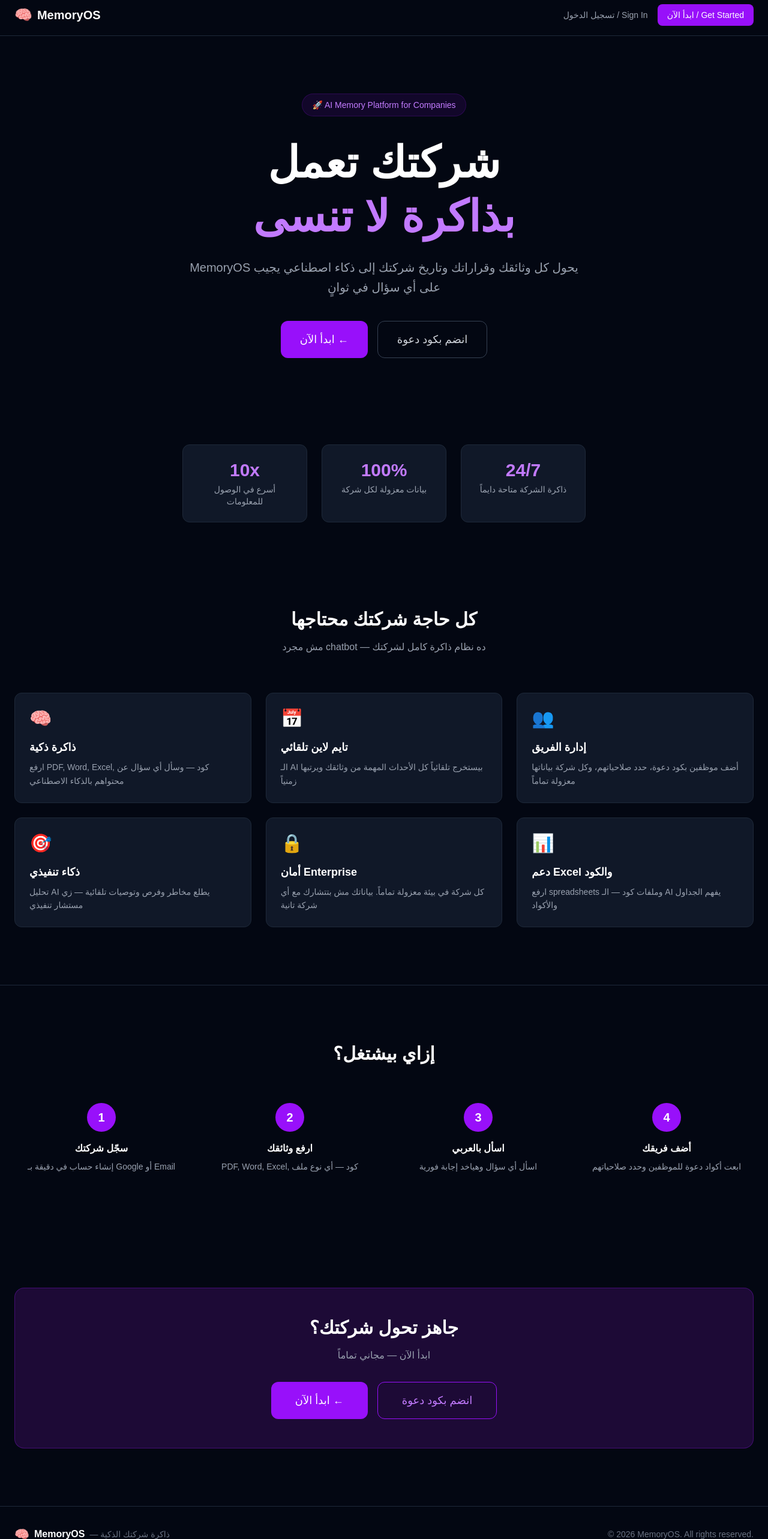
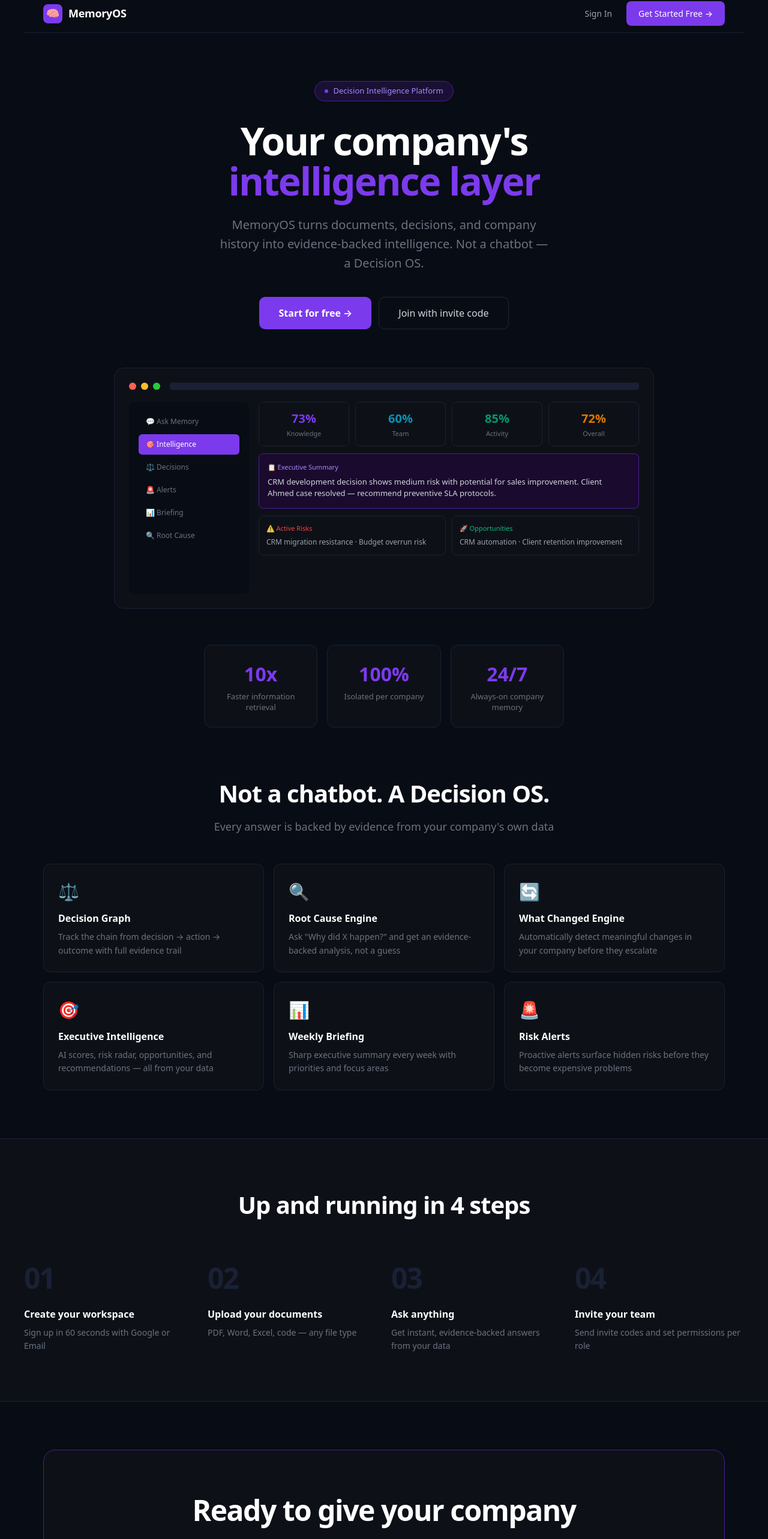
Before and after one commit to eslam-ahmed43/memorysaas, a Next.js app: page /landing in a window 1280 px wide. Shown: the part 9-2575 px from the top of the page at 60% size. Built offline with nearby package versions, Linux system fonts and the light colour scheme.

Commit message:
redesign landing page enterprise

```diff
--- a/app/landing/page.tsx
+++ b/app/landing/page.tsx
@@ -5,129 +5,194 @@
     const router = useRouter()
 
     return (
-        <div className="min-h-screen bg-gray-950 text-white">
-            <nav className="border-b border-gray-800 px-6 py-4 flex items-center justify-between max-w-7xl mx-auto">
-                <div className="flex items-center gap-2">
-                    <span className="text-2xl">🧠</span>
-                    <span className="font-bold text-xl">MemoryOS</span>
+        <div style={{ minHeight: '100vh', background: '#080C14', color: '#fff', fontFamily: 'system-ui, -apple-system, sans-serif' }}>
+
+            {/* NAV */}
+            <nav style={{ borderBottom: '1px solid #1a2035', padding: '0 32px', height: '64px', display: 'flex', alignItems: 'center', justifyContent: 'space-between', maxWidth: '1200px', margin: '0 auto', width: '100%' }}>
+                <div style={{ display: 'flex', alignItems: 'center', gap: '10px' }}>
+                    <div style={{ width: '32px', height: '32px', background: '#7C3AED', borderRadius: '8px', display: 'flex', alignItems: 'center', justifyContent: 'center', fontSize: '18px' }}>🧠</div>
+                    <span style={{ fontWeight: '700', fontSize: '18px', letterSpacing: '-0.3px' }}>MemoryOS</span>
                 </div>
-                <div className="flex items-center gap-4">
+                <div style={{ display: 'flex', alignItems: 'center', gap: '12px' }}>
                     <button onClick={() => router.push('/login')}
-                        className="text-gray-400 hover:text-white transition-colors text-sm">
-                        تسجيل الدخول / Sign In
+                        style={{ background: 'none', border: 'none', color: '#9ca3af', cursor: 'pointer', fontSize: '14px', padding: '8px 12px' }}>
+                        Sign In
                     </button>
                     <button onClick={() => router.push('/login')}
-                        className="bg-purple-600 hover:bg-purple-700 text-white px-4 py-2 rounded-lg text-sm transition-all">
-                        ابدأ الآن / Get Started
+                        style={{ background: '#7C3AED', border: 'none', color: '#fff', cursor: 'pointer', fontSize: '14px', padding: '10px 20px', borderRadius: '8px', fontWeight: '500' }}>
+                        Get Started Free →
                     </button>
                 </div>
             </nav>
 
-            <section className="max-w-7xl mx-auto px-6 py-24 text-center">
-                <div className="inline-flex items-center gap-2 bg-purple-600/10 border border-purple-600/20 rounded-full px-4 py-2 mb-8">
-                    <span className="text-purple-400 text-sm">🚀 AI Memory Platform for Companies</span>
+            {/* HERO */}
+            <section style={{ maxWidth: '1200px', margin: '0 auto', padding: '80px 32px 60px' }}>
+                <div style={{ display: 'flex', flexDirection: 'column', alignItems: 'center', textAlign: 'center', marginBottom: '64px' }}>
+                    <div style={{ display: 'inline-flex', alignItems: 'center', gap: '8px', background: '#1a1035', border: '1px solid #4C1D95', borderRadius: '100px', padding: '6px 16px', marginBottom: '32px' }}>
+                        <div style={{ width: '6px', height: '6px', background: '#7C3AED', borderRadius: '50%' }}></div>
+                        <span style={{ fontSize: '13px', color: '#a78bfa' }}>Decision Intelligence Platform</span>
                     </div>
-                <h1 className="text-5xl md:text-7xl font-bold mb-6 leading-tight">
-                    شركتك تعمل<br />
-                    <span className="text-purple-400">بذاكرة لا تنسى</span>
+                    <h1 style={{ fontSize: '64px', fontWeight: '800', lineHeight: '1.05', letterSpacing: '-2px', marginBottom: '24px', maxWidth: '800px' }}>
+                        Your company's<br />
+                        <span style={{ color: '#7C3AED' }}>intelligence layer</span>
                     </h1>
-                <p className="text-gray-400 text-xl mb-10 max-w-2xl mx-auto leading-relaxed">
-                    MemoryOS يحول كل وثائقك وقراراتك وتاريخ شركتك إلى ذكاء اصطناعي يجيب على أي سؤال في ثوانٍ
+                    <p style={{ fontSize: '20px', color: '#6b7280', lineHeight: '1.6', maxWidth: '560px', marginBottom: '40px' }}>
+                        MemoryOS turns documents, decisions, and company history into evidence-backed intelligence. Not a chatbot — a Decision OS.
                     </p>
-                <div className="flex gap-4 justify-center flex-wrap">
+                    <div style={{ display: 'flex', gap: '12px', flexWrap: 'wrap', justifyContent: 'center' }}>
                         <button onClick={() => router.push('/login')}
-                        className="bg-purple-600 hover:bg-purple-700 text-white font-medium px-8 py-4 rounded-xl text-lg transition-all">
-                        ابدأ الآن ←
+                            style={{ background: '#7C3AED', border: 'none', color: '#fff', cursor: 'pointer', fontSize: '16px', padding: '14px 32px', borderRadius: '10px', fontWeight: '600' }}>
+                            Start for free →
                         </button>
                         <button onClick={() => router.push('/join')}
-                        className="border border-gray-700 hover:border-purple-500 text-gray-300 hover:text-white font-medium px-8 py-4 rounded-xl text-lg transition-all">
-                        انضم بكود دعوة
+                            style={{ background: 'none', border: '1px solid #1f2937', color: '#d1d5db', cursor: 'pointer', fontSize: '16px', padding: '14px 32px', borderRadius: '10px' }}>
+                            Join with invite code
                         </button>
+                    </div>
+                </div>
+
+                {/* PRODUCT MOCKUP */}
+                <div style={{ background: '#0D1117', border: '1px solid #1a2035', borderRadius: '16px', padding: '24px', maxWidth: '900px', margin: '0 auto' }}>
+                    <div style={{ display: 'flex', gap: '8px', marginBottom: '20px' }}>
+                        <div style={{ width: '12px', height: '12px', borderRadius: '50%', background: '#ff5f57' }}></div>
+                        <div style={{ width: '12px', height: '12px', borderRadius: '50%', background: '#febc2e' }}></div>
+                        <div style={{ width: '12px', height: '12px', borderRadius: '50%', background: '#28c840' }}></div>
+                        <div style={{ flex: 1, background: '#1a2035', borderRadius: '4px', height: '12px', marginLeft: '8px' }}></div>
+                    </div>
+                    <div style={{ display: 'grid', gridTemplateColumns: '200px 1fr', gap: '16px', minHeight: '320px' }}>
+                        {/* Sidebar */}
+                        <div style={{ background: '#080C14', borderRadius: '10px', padding: '16px', display: 'flex', flexDirection: 'column', gap: '4px' }}>
+                            {['💬 Ask Memory', '🎯 Intelligence', '⚖️ Decisions', '🚨 Alerts', '📊 Briefing', '🔍 Root Cause'].map((item, i) => (
+                                <div key={i} style={{ padding: '8px 12px', borderRadius: '6px', fontSize: '12px', color: i === 1 ? '#fff' : '#6b7280', background: i === 1 ? '#7C3AED' : 'none', cursor: 'pointer' }}>
+                                    {item}
+                                </div>
+                            ))}
+                        </div>
+                        {/* Main content */}
+                        <div style={{ display: 'flex', flexDirection: 'column', gap: '12px' }}>
+                            <div style={{ display: 'grid', gridTemplateColumns: 'repeat(4, 1fr)', gap: '10px' }}>
+                                {[
+                                    { label: 'Knowledge', value: '73%', color: '#7C3AED' },
+                                    { label: 'Team', value: '60%', color: '#0891b2' },
+                                    { label: 'Activity', value: '85%', color: '#059669' },
+                                    { label: 'Overall', value: '72%', color: '#d97706' },
+                                ].map((s, i) => (
+                                    <div key={i} style={{ background: '#0D1117', border: '1px solid #1a2035', borderRadius: '8px', padding: '12px', textAlign: 'center' }}>
+                                        <div style={{ fontSize: '20px', fontWeight: '700', color: s.color }}>{s.value}</div>
+                                        <div style={{ fontSize: '11px', color: '#6b7280', marginTop: '2px' }}>{s.label}</div>
+                                    </div>
+                                ))}
+                            </div>
+                            <div style={{ background: '#1a0a2e', border: '1px solid #4C1D95', borderRadius: '8px', padding: '14px' }}>
+                                <div style={{ fontSize: '11px', color: '#a78bfa', marginBottom: '6px' }}>📋 Executive Summary</div>
+                                <div style={{ fontSize: '13px', color: '#d1d5db', lineHeight: '1.5' }}>CRM development decision shows medium risk with potential for sales improvement. Client Ahmed case resolved — recommend preventive SLA protocols.</div>
+                            </div>
+                            <div style={{ display: 'grid', gridTemplateColumns: '1fr 1fr', gap: '10px' }}>
+                                <div style={{ background: '#0D1117', border: '1px solid #1a2035', borderRadius: '8px', padding: '12px' }}>
+                                    <div style={{ fontSize: '11px', color: '#ef4444', marginBottom: '6px' }}>⚠️ Active Risks</div>
+                                    <div style={{ fontSize: '12px', color: '#9ca3af' }}>CRM migration resistance · Budget overrun risk</div>
+                                </div>
+                                <div style={{ background: '#0D1117', border: '1px solid #1a2035', borderRadius: '8px', padding: '12px' }}>
+                                    <div style={{ fontSize: '11px', color: '#10b981', marginBottom: '6px' }}>🚀 Opportunities</div>
+                                    <div style={{ fontSize: '12px', color: '#9ca3af' }}>CRM automation · Client retention improvement</div>
+                                </div>
+                            </div>
+                        </div>
+                    </div>
                 </div>
             </section>
 
-            <section className="max-w-7xl mx-auto px-6 py-12">
-                <div className="grid grid-cols-3 gap-6 max-w-2xl mx-auto">
+            {/* STATS */}
+            <section style={{ maxWidth: '1200px', margin: '0 auto', padding: '0 32px 80px' }}>
+                <div style={{ display: 'grid', gridTemplateColumns: 'repeat(3, 1fr)', gap: '16px', maxWidth: '600px', margin: '0 auto' }}>
                     {[
-                        { number: '10x', label: 'أسرع في الوصول للمعلومات' },
-                        { number: '100%', label: 'بيانات معزولة لكل شركة' },
-                        { number: '24/7', label: 'ذاكرة الشركة متاحة دايماً' },
+                        { number: '10x', label: 'Faster information retrieval' },
+                        { number: '100%', label: 'Isolated per company' },
+                        { number: '24/7', label: 'Always-on company memory' },
                     ].map((stat, i) => (
-                        <div key={i} className="text-center bg-gray-900 rounded-xl p-6 border border-gray-800">
-                            <p className="text-3xl font-bold text-purple-400 mb-1">{stat.number}</p>
-                            <p className="text-gray-400 text-sm">{stat.label}</p>
+                        <div key={i} style={{ background: '#0D1117', border: '1px solid #1a2035', borderRadius: '12px', padding: '24px', textAlign: 'center' }}>
+                            <div style={{ fontSize: '32px', fontWeight: '800', color: '#7C3AED', marginBottom: '4px' }}>{stat.number}</div>
+                            <div style={{ fontSize: '13px', color: '#6b7280', lineHeight: '1.4' }}>{stat.label}</div>
                         </div>
                     ))}
                 </div>
             </section>
 
-            <section className="max-w-7xl mx-auto px-6 py-24">
-                <h2 className="text-3xl font-bold text-center mb-4">كل حاجة شركتك محتاجها</h2>
-                <p className="text-gray-400 text-center mb-16">مش مجرد chatbot — ده نظام ذاكرة كامل لشركتك</p>
-                <div className="grid grid-cols-1 md:grid-cols-3 gap-6">
+            {/* FEATURES */}
+            <section style={{ maxWidth: '1200px', margin: '0 auto', padding: '0 32px 80px' }}>
+                <div style={{ textAlign: 'center', marginBottom: '48px' }}>
+                    <h2 style={{ fontSize: '40px', fontWeight: '800', letterSpacing: '-1px', marginBottom: '12px' }}>Not a chatbot. A Decision OS.</h2>
+                    <p style={{ fontSize: '18px', color: '#6b7280' }}>Every answer is backed by evidence from your company's own data</p>
+                </div>
+                <div style={{ display: 'grid', gridTemplateColumns: 'repeat(3, 1fr)', gap: '16px' }}>
                     {[
-                        { icon: '🧠', title: 'ذاكرة ذكية', desc: 'ارفع PDF, Word, Excel, كود — وسأل أي سؤال عن محتواهم بالذكاء الاصطناعي' },
-                        { icon: '📅', title: 'تايم لاين تلقائي', desc: 'الـ AI بيستخرج تلقائياً كل الأحداث المهمة من وثائقك ويرتبها زمنياً' },
-                        { icon: '👥', title: 'إدارة الفريق', desc: 'أضف موظفين بكود دعوة، حدد صلاحياتهم، وكل شركة بياناتها معزولة تماماً' },
-                        { icon: '🎯', title: 'ذكاء تنفيذي', desc: 'تحليل AI يطلع مخاطر وفرص وتوصيات تلقائية — زي مستشار تنفيذي' },
-                        { icon: '🔒', title: 'أمان Enterprise', desc: 'كل شركة في بيئة معزولة تماماً. بياناتك مش بتتشارك مع أي شركة تانية' },
-                        { icon: '📊', title: 'دعم Excel والكود', desc: 'ارفع spreadsheets وملفات كود — الـ AI يفهم الجداول والأكواد' },
-                    ].map((feature, i) => (
-                        <div key={i} className="bg-gray-900 rounded-xl p-6 border border-gray-800 hover:border-purple-600 transition-all">
-                            <div className="text-3xl mb-4">{feature.icon}</div>
-                            <h3 className="font-bold text-lg mb-2">{feature.title}</h3>
-                            <p className="text-gray-400 text-sm leading-relaxed">{feature.desc}</p>
+                        { icon: '⚖️', title: 'Decision Graph', desc: 'Track the chain from decision → action → outcome with full evidence trail' },
+                        { icon: '🔍', title: 'Root Cause Engine', desc: 'Ask "Why did X happen?" and get an evidence-backed analysis, not a guess' },
+                        { icon: '🔄', title: 'What Changed Engine', desc: 'Automatically detect meaningful changes in your company before they escalate' },
+                        { icon: '🎯', title: 'Executive Intelligence', desc: 'AI scores, risk radar, opportunities, and recommendations — all from your data' },
+                        { icon: '📊', title: 'Weekly Briefing', desc: 'Sharp executive summary every week with priorities and focus areas' },
+                        { icon: '🚨', title: 'Risk Alerts', desc: 'Proactive alerts surface hidden risks before they become expensive problems' },
+                    ].map((f, i) => (
+                        <div key={i} style={{ background: '#0D1117', border: '1px solid #1a2035', borderRadius: '12px', padding: '24px', transition: 'border-color 0.2s', cursor: 'default' }}
+                            onMouseEnter={e => (e.currentTarget.style.borderColor = '#7C3AED')}
+                            onMouseLeave={e => (e.currentTarget.style.borderColor = '#1a2035')}>
+                            <div style={{ fontSize: '28px', marginBottom: '12px' }}>{f.icon}</div>
+                            <h3 style={{ fontSize: '16px', fontWeight: '700', marginBottom: '8px' }}>{f.title}</h3>
+                            <p style={{ fontSize: '14px', color: '#6b7280', lineHeight: '1.6' }}>{f.desc}</p>
                         </div>
                     ))}
                 </div>
             </section>
 
-            <section className="max-w-7xl mx-auto px-6 py-24 border-t border-gray-800">
-                <h2 className="text-3xl font-bold text-center mb-16">إزاي بيشتغل؟</h2>
-                <div className="grid grid-cols-1 md:grid-cols-4 gap-6">
+            {/* HOW IT WORKS */}
+            <section style={{ background: '#0D1117', borderTop: '1px solid #1a2035', borderBottom: '1px solid #1a2035', padding: '80px 32px' }}>
+                <div style={{ maxWidth: '1200px', margin: '0 auto' }}>
+                    <h2 style={{ fontSize: '40px', fontWeight: '800', textAlign: 'center', letterSpacing: '-1px', marginBottom: '56px' }}>Up and running in 4 steps</h2>
+                    <div style={{ display: 'grid', gridTemplateColumns: 'repeat(4, 1fr)', gap: '24px' }}>
                         {[
-                        { step: '1', title: 'سجّل شركتك', desc: 'إنشاء حساب في دقيقة بـ Google أو Email' },
-                        { step: '2', title: 'ارفع وثائقك', desc: 'PDF, Word, Excel, كود — أي نوع ملف' },
-                        { step: '3', title: 'اسأل بالعربي', desc: 'اسأل أي سؤال وهياخد إجابة فورية' },
-                        { step: '4', title: 'أضف فريقك', desc: 'ابعت أكواد دعوة للموظفين وحدد صلاحياتهم' },
+                            { step: '01', title: 'Create your workspace', desc: 'Sign up in 60 seconds with Google or Email' },
+                            { step: '02', title: 'Upload your documents', desc: 'PDF, Word, Excel, code — any file type' },
+                            { step: '03', title: 'Ask anything', desc: 'Get instant, evidence-backed answers from your data' },
+                            { step: '04', title: 'Invite your team', desc: 'Send invite codes and set permissions per role' },
                         ].map((item, i) => (
-                        <div key={i} className="text-center">
-                            <div className="w-12 h-12 rounded-full bg-purple-600 flex items-center justify-center text-xl font-bold mx-auto mb-4">
-                                {item.step}
-                            </div>
-                            <h3 className="font-bold mb-2">{item.title}</h3>
-                            <p className="text-gray-400 text-sm">{item.desc}</p>
+                            <div key={i}>
+                                <div style={{ fontSize: '48px', fontWeight: '900', color: '#1a2035', letterSpacing: '-2px', marginBottom: '12px' }}>{item.step}</div>
+                                <h3 style={{ fontSize: '16px', fontWeight: '700', marginBottom: '8px' }}>{item.title}</h3>
+                                <p style={{ fontSize: '14px', color: '#6b7280', lineHeight: '1.6' }}>{item.desc}</p>
                             </div>
                         ))}
                     </div>
+                </div>
             </section>
 
-            <section className="max-w-7xl mx-auto px-6 py-24">
-                <div className="bg-purple-900/30 rounded-2xl p-12 text-center border border-purple-800/50">
-                    <h2 className="text-3xl font-bold mb-4">جاهز تحول شركتك؟</h2>
-                    <p className="text-gray-400 mb-8">ابدأ الآن — مجاني تماماً</p>
-                    <div className="flex gap-4 justify-center flex-wrap">
+            {/* CTA */}
+            <section style={{ maxWidth: '1200px', margin: '0 auto', padding: '80px 32px' }}>
+                <div style={{ background: '#0D1117', border: '1px solid #4C1D95', borderRadius: '20px', padding: '64px 32px', textAlign: 'center' }}>
+                    <h2 style={{ fontSize: '48px', fontWeight: '800', letterSpacing: '-1.5px', marginBottom: '16px' }}>
+                        Ready to give your company<br />a decision memory?
+                    </h2>
+                    <p style={{ fontSize: '18px', color: '#6b7280', marginBottom: '40px' }}>Free to start. No credit card required.</p>
+                    <div style={{ display: 'flex', gap: '12px', justifyContent: 'center', flexWrap: 'wrap' }}>
                         <button onClick={() => router.push('/login')}
-                            className="bg-purple-600 hover:bg-purple-700 text-white font-medium px-10 py-4 rounded-xl text-lg transition-all">
-                            ابدأ الآن ←
+                            style={{ background: '#7C3AED', border: 'none', color: '#fff', cursor: 'pointer', fontSize: '16px', padding: '16px 40px', borderRadius: '10px', fontWeight: '600' }}>
+                            Get started free →
                         </button>
                         <button onClick={() => router.push('/join')}
-                            className="border border-purple-600 hover:bg-purple-600/10 text-purple-400 font-medium px-10 py-4 rounded-xl text-lg transition-all">
-                            انضم بكود دعوة
+                            style={{ background: 'none', border: '1px solid #4C1D95', color: '#a78bfa', cursor: 'pointer', fontSize: '16px', padding: '16px 40px', borderRadius: '10px' }}>
+                            Join with invite code
                         </button>
                     </div>
                 </div>
             </section>
 
-            <footer className="border-t border-gray-800 px-6 py-8 max-w-7xl mx-auto">
-                <div className="flex items-center justify-between flex-wrap gap-4">
-                    <div className="flex items-center gap-2">
-                        <span className="text-xl">🧠</span>
-                        <span className="font-bold">MemoryOS</span>
-                        <span className="text-gray-500 text-sm">— ذاكرة شركتك الذكية</span>
+            {/* FOOTER */}
+            <footer style={{ borderTop: '1px solid #1a2035', padding: '32px', maxWidth: '1200px', margin: '0 auto', display: 'flex', justifyContent: 'space-between', alignItems: 'center', flexWrap: 'wrap', gap: '16px' }}>
+                <div style={{ display: 'flex', alignItems: 'center', gap: '10px' }}>
+                    <div style={{ width: '28px', height: '28px', background: '#7C3AED', borderRadius: '6px', display: 'flex', alignItems: 'center', justifyContent: 'center', fontSize: '16px' }}>🧠</div>
+                    <span style={{ fontWeight: '700' }}>MemoryOS</span>
+                    <span style={{ color: '#374151', fontSize: '14px' }}>— Decision Intelligence Platform</span>
                 </div>
-                    <p className="text-gray-500 text-sm">© 2026 MemoryOS. All rights reserved.</p>
-                </div>
+                <p style={{ color: '#374151', fontSize: '13px' }}>© 2026 MemoryOS. All rights reserved.</p>
             </footer>
         </div>
     )
```
Lines whose indentation alone changed are shown as unchanged.
